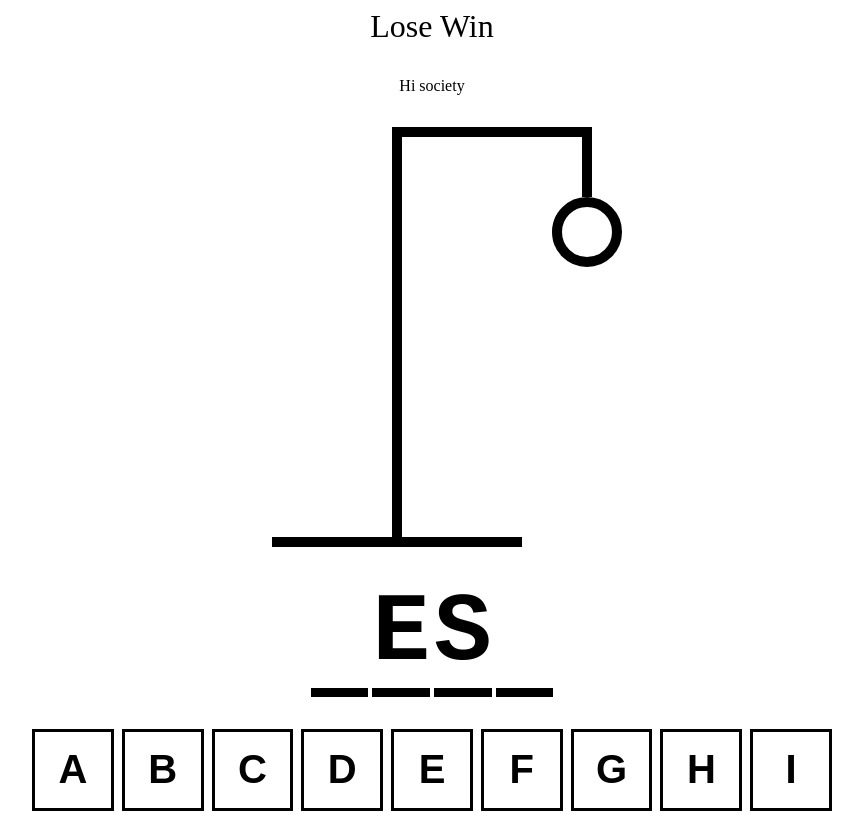
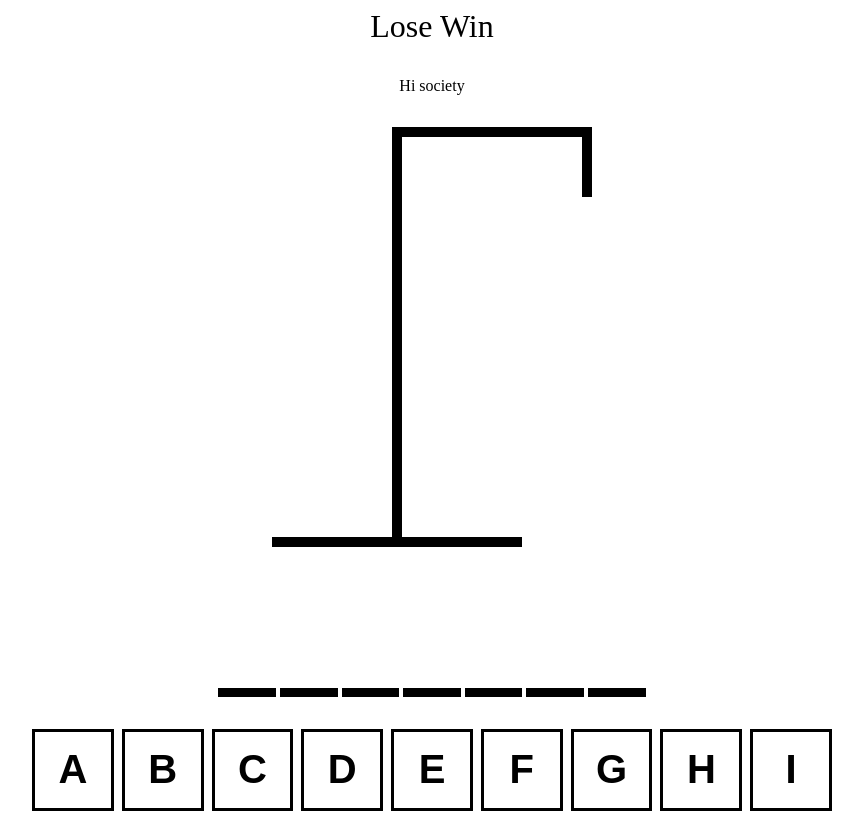
Before and after one commit to Vladimir-Stoikov/hangman-react-ts, a React (Vite) app: page / in a window 1280 px wide. Shown: the top 813 px of the page, without its empty margins (208-1071 px from the left). Built offline with nearby package versions, Linux system fonts and the light colour scheme.

Commit message:
<feat> add Keyboard logic

```diff
--- a/src/App.tsx
+++ b/src/App.tsx
@@ -1,15 +1,37 @@
-import { useState } from "react";
+import { useEffect, useState } from "react";
 import words from "./wordList.json"
 import HangmanDrawing from "./components/HangmanDrawing";
 import HangmanWord from "./components/HangmanWord";
 import Keyboard from "./components/Keyboard";
 
 function App() {
-  const [wordGuess, setWordGuess] = useState(words[Math.floor(Math.random() * words.length)]);
+  const [wordToGuess, setWordToGuess] = useState(words[Math.floor(Math.random() * words.length)]);
 
-  const [guessedLetters, setGuessedLetters] = useState<string[]>(['a']);
+  const [guessedLetters, setGuessedLetters] = useState<string[]>([]);
 
-  const incorrectLetters = guessedLetters.filter(letter => !wordGuess.includes(letter));
+  const incorrectLetters = guessedLetters.filter(letter => !wordToGuess.includes(letter));
+
+  function addGuessedLetters(letter: string) {
+    if(!guessedLetters.includes(letter)) setGuessedLetters(prev => [...prev, letter]);
+    else return;
+  }
+
+  useEffect(() => {
+    const handler = (e: KeyboardEvent) => {
+      const key = e.key;
+      if(!key.match(/^[a-z]$/)) return;
+
+      e.preventDefault();
+      addGuessedLetters(key);
+
+    }
+
+    document.addEventListener("keypress", handler);
+
+    return () => {
+      document.removeEventListener("keypress", handler);
+    }
+  }, [])
 
   return <div style={{
     maxWidth: "800px",
@@ -23,9 +45,9 @@ function App() {
       fontSize: "2rem",
       textAlign: "center"
     }}>Lose Win</div>
-    <div>Hi {wordGuess}</div>
+    <div>Hi {wordToGuess}</div>
     <HangmanDrawing numberOfGuesses={incorrectLetters.length}/>
-    <HangmanWord />
+    <HangmanWord guessedLetters={guessedLetters} wordToGuess={wordToGuess}/>
     <div style={{alignSelf: "stretch"}}>
       <Keyboard />
     </div>
--- a/src/components/HangmanWord.tsx
+++ b/src/components/HangmanWord.tsx
@@ -1,11 +1,16 @@
-export default function HangmanWord() {
+type HangmanWordProps = {
+  guessedLetters: string[];
+  wordToGuess: string
+}
 
-  const word = "test";
-  const guessedLetters = ["e", "s"]
+export default function HangmanWord({guessedLetters, wordToGuess}): HangmanWordProps {
+
+  // const word = "test";
+  // const guessedLetters = ["e", "s"]
 
   return (
     <div style={{display: "flex", gap: ".25rem", fontSize: "6rem", fontWeight: "bold", textTransform: "uppercase", fontFamily: "monospace"}}>
-      {word.split("").map((letter, index) => (
+      {wordToGuess.split("").map((letter, index) => (
         <span key={index} style={{borderBottom: ".1em solid black"}}>
           <span style={{
             visibility: guessedLetters.includes(letter) ? "visible" : "hidden"
```
